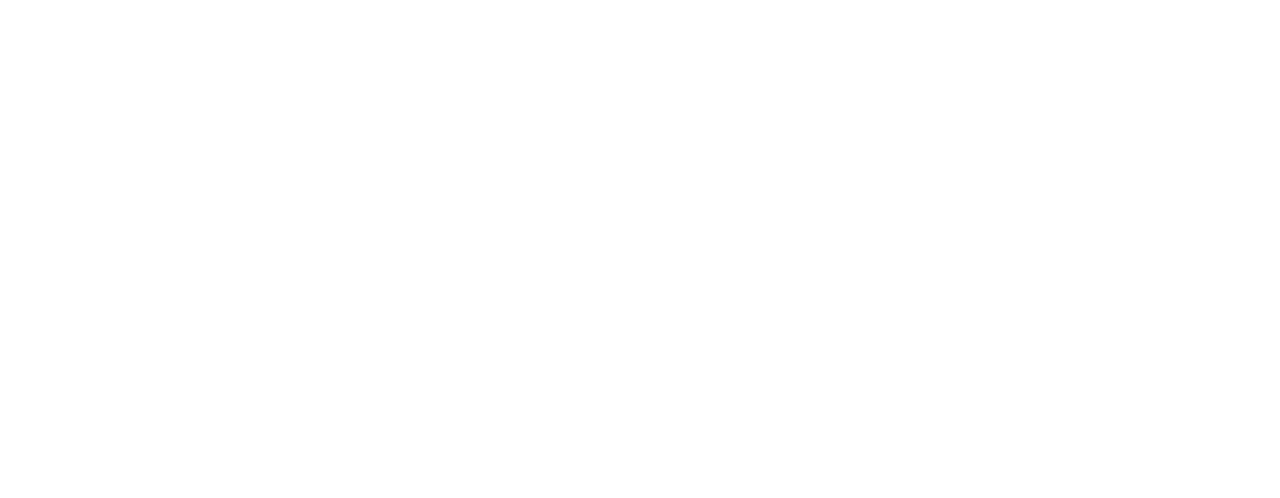
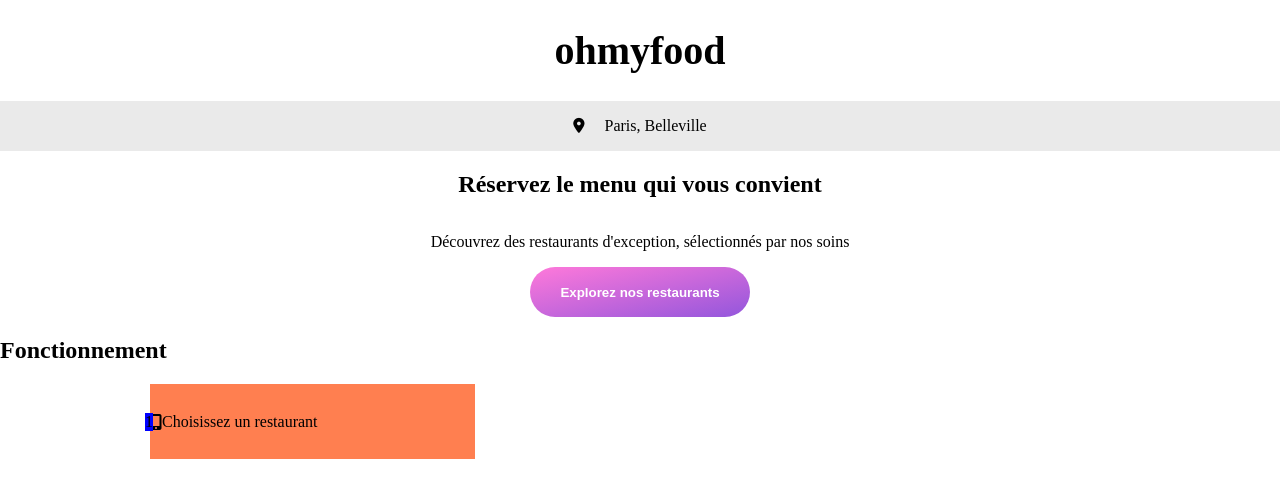
Before and after one commit to Salim-camara/CamaraMohamedSalim_3_24062021, a website: page index.html in a window 1280 px wide. Drawn offline with Linux system fonts and the light colour scheme.

Commit message:
Fin de l'initialisation de sass, Fin du header desktop

```diff
--- a/index.html
+++ b/index.html
@@ -5,6 +5,7 @@
     <meta charset="UTF-8">
     <meta name="viewport" content="width=device-width, initial-scale=1.0">
     <title>OhMyFood</title>
+    <script src="https://kit.fontawesome.com/59156f5274.js" crossorigin="anonymous"></script>
 
     <!-- CSS -->
     <link rel="stylesheet" href="css/accueil_desktop.css">
@@ -12,23 +13,61 @@
 
 <body>
 
-    <header></header>
-    <main></main>
-    <footer></footer>
+    <!-- En-tête -->
+
+    <header>
+        <!-- Titre -->
+        <div class="title">
+            <h1 class="title_h1">ohmyfood</h1>
+        </div>
+
+        <!-- Localisation -->
+        <div class="location">
+            <i class="fas fa-map-marker-alt location_icon"></i>
+            <p class="location_p">Paris, Belleville</p>
+        </div>
+
+        <!-- Explorez -->
+        <div class="explorer">
+            <div class="explorer_first">
+                <h2 class="explorer_first_title">Réservez le menu qui vous convient</h2>
+            </div>
+            <div class="explorer_second">
+                <p class="explorer_second_p">Découvrez des restaurants d'exception, sélectionnés par nos soins</p>
+            </div>
+            <div class="explorer_third">
+                <button class="explorer_third_button">Explorez nos restaurants</button>
+            </div>
+        </div>
+    </header>
+
+    <!-- Corps de page -->
+
+    <main>
+        <div class="fonctionnement">
+
+            <div class="fonctionnement_first">
+                <h2>Fonctionnement</h2>
+            </div>
+
+            <div class="fonctionnement_second">
+                <div class="fonctionnement_second_choix">
+                    <span class="fonctionnement_second_choix_span">1</span>
+                    <i class="fas fa-mobile-alt"></i>
+                    <p>Choisissez un restaurant</p>
+                </div>
+            </div>
+
+        </div>
+
+
+        <div class="restaurants"></div>
+    </main>
 
 
 
 
-
-
-
-
-
-
-
-
-
-
+    <footer></footer>
 
 
 
--- /dev/null
+++ b/sass/base/_base.scss
@@ -0,0 +1,6 @@
+// Base
+
+body {
+    margin: 0px;
+    padding: 0px;
+}
--- /dev/null
+++ b/sass/layout/_header.scss
@@ -0,0 +1,38 @@
+// Header
+
+header {
+    @include display_column(center);
+}
+
+// Ttitre
+.title {
+    width: 100%;
+    @include display_flex(center);
+    box-shadow: 0 4px 2px -2px $primary_color;
+    &_h1 {
+        font-size: 40px;
+    }
+}
+
+// Localisation
+.location {
+    @include display_flex(center);
+    background-color: #eaeaea;
+    width: 100%;
+    &_icon {
+        color: black;
+        font-size: 15px;
+    }
+
+    &_p {
+        margin-left: 20px;
+    }
+}
+
+// Explorez
+.explorer {
+    @include display_column(center);
+    &_third_button {
+        @include btn();
+    }
+}
--- /dev/null
+++ b/sass/main.scss
@@ -0,0 +1,21 @@
+// Utils
+@import "./utils/variables";
+@import "./utils/functions";
+@import "./utils/mixins";
+
+// Base
+@import "./base/base";
+@import "./base/typography";
+
+// Components
+@import "./components/buttons";
+
+// Layout
+@import "./layout/header";
+@import "./layout/main_fonctionnement";
+@import "./layout/main_restaurants";
+@import "./layout/footer";
+
+// Pages
+@import "./pages/fonctionnement";
+@import "./pages/restaurants";
--- /dev/null
+++ b/sass/pages/_fonctionnement.scss
@@ -0,0 +1,15 @@
+// Cartes de fonctionnements
+
+.fonctionnement_second_choix {
+    background-color: coral;
+    @include display_flex();
+    height: 75px;
+    width: 325px;
+    margin-left: 150px;
+    position: relative;
+    &_span {
+        background-color: blue;
+        position: absolute;
+        left: -5px;
+    }
+}
--- /dev/null
+++ b/sass/utils/_mixins.scss
@@ -0,0 +1,24 @@
+// Mixins
+
+@mixin display_flex ($position: flex-start) {
+    display: flex;
+    justify-content: $position;
+    align-items: center;
+}
+
+@mixin display_column ($postion: flex-start) {
+    display: flex;
+    flex-direction: column;
+    justify-content: center;
+    align-items: $postion;
+}
+
+@mixin btn {
+    background: linear-gradient(to bottom right, $secondary_color, $primary_color);
+    color: white;
+    font-weight: bold;
+    border: none;
+    border-radius: 25px 25px 25px 25px;
+    height: 50px;
+    width: 220px;
+}
--- /dev/null
+++ b/sass/utils/_variables.scss
@@ -0,0 +1,5 @@
+// Couleurs
+
+$primary_color:  #9356DC;
+$secondary_color: #FF79DA;
+$tertiary-color: #99E2D0;
```
Also changed, not shown: package.json (added, +19 -0 lines), css/accueil_desktop.css, sass/base/_typography.scss (added), sass/components/_buttons.scss (added), sass/layout/_footer.scss (added), sass/layout/_main_fonctionnement.scss (added), sass/layout/_main_restaurants.scss (added), sass/pages/_restaurants.scss (added), sass/utils/_functions.scss (added), 1 other file.
